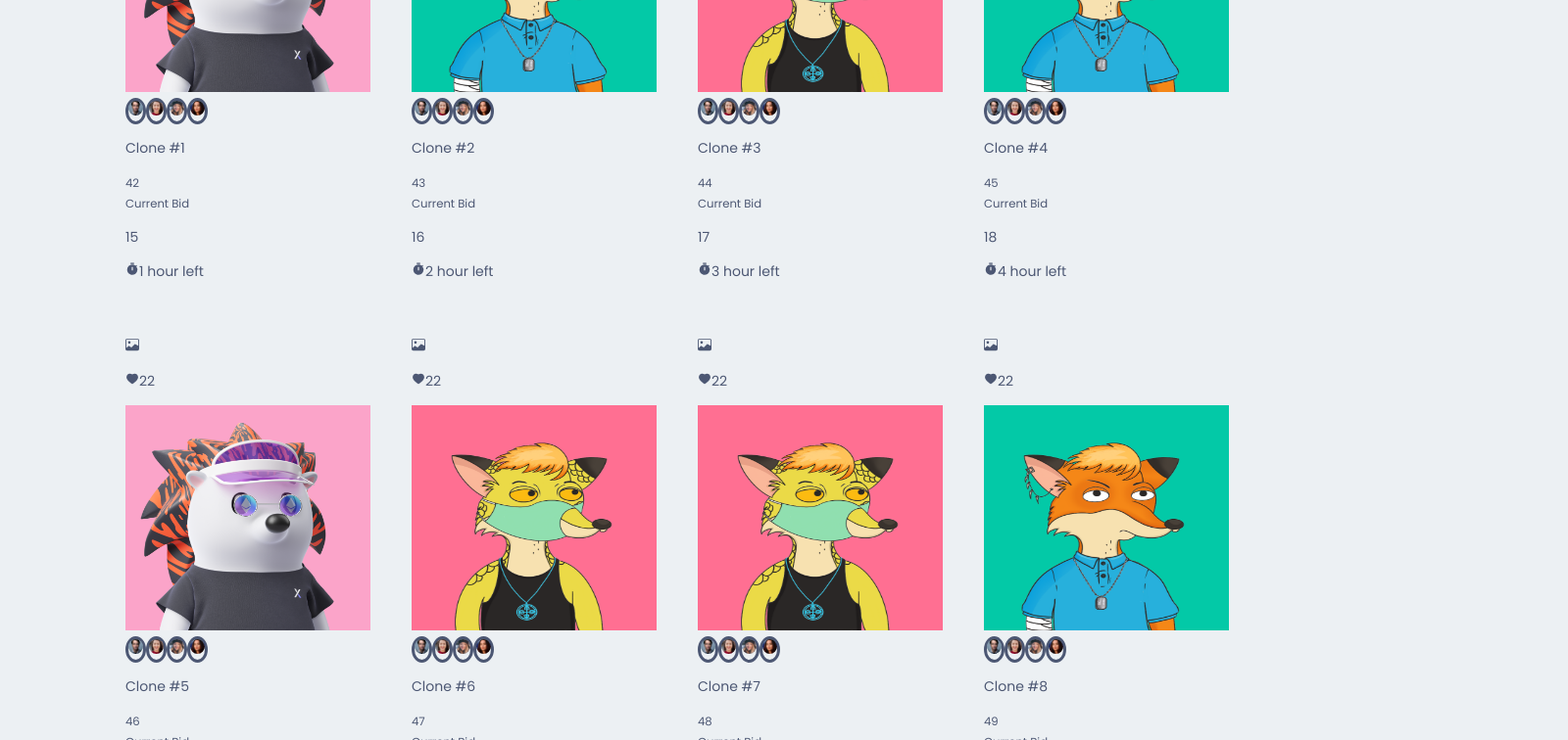
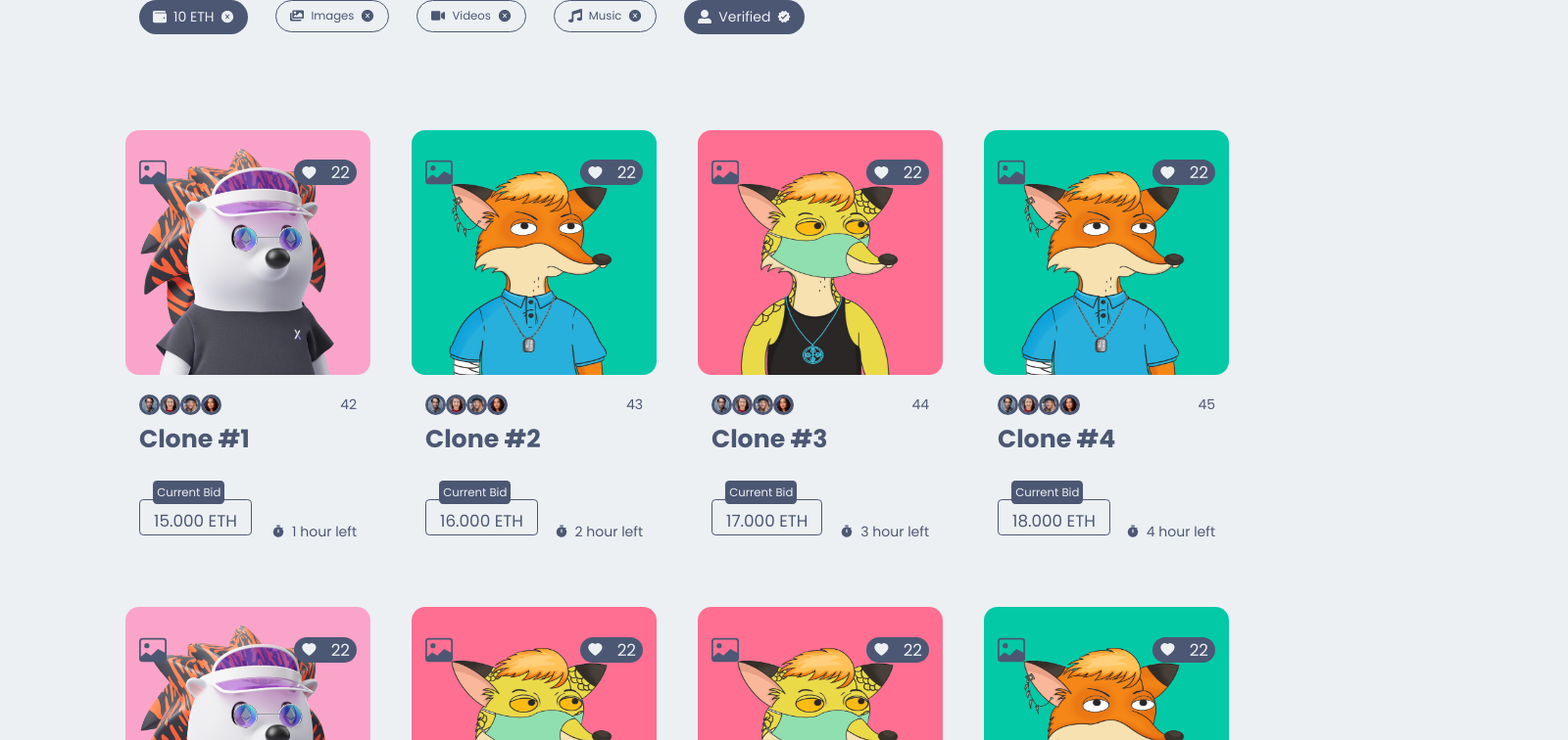
Before and after one commit to feliciahmq/nft-marketplace, a Next.js app in the folder frontend/: page /collection in a window 1280 px wide. Shown: the part 1100-1856 px from the top of the page at 98% size, 1600 px wide, since content can reach past the window. Built offline with nearby package versions, Linux system fonts and the light colour scheme.

Commit message:
edit collection page

```diff
--- a/frontend/collectionPage/Banner/Banner.module.css
+++ b/frontend/collectionPage/Banner/Banner.module.css
@@ -1,3 +1,9 @@
+.banner {
+  width: 100%;
+  max-width: 100%;
+  height: auto;
+  overflow: hidden;
+}
 .banner_img_mobile {
   display: none;
 }
--- a/frontend/collectionPage/NFTCardTwo/NFTCardTwo.jsx
+++ b/frontend/collectionPage/NFTCardTwo/NFTCardTwo.jsx
@@ -42,8 +42,9 @@ const NFTCardTwo = ({ NFTData }) => {
               src={el}
               alt='NFT'
               width={250}
-              height={230}
+              height={250}
               objectFit='cover'
+              className={Style.NFTCardTwo_box_img_img}
             />
           </div>
 
@@ -58,7 +59,7 @@ const NFTCardTwo = ({ NFTData }) => {
           <div className={Style.NFTCardTwo_box_price}>
             <div className={Style.NFTCardTwo_box_price_box}>
               <small>Current Bid</small>
-              <p>1{i + 5}</p>
+              <p>1{i + 5}.000 ETH</p>
             </div>
             <p className={Style.NFTCardTwo_box_price_stock}>
               <MdTimer />
--- a/frontend/collectionPage/NFTCardTwo/NFTCardTwo.module.css
+++ b/frontend/collectionPage/NFTCardTwo/NFTCardTwo.module.css
@@ -4,6 +4,7 @@
   display: grid;
   grid-template-columns: repeat(4, 1fr);
   gap: 3rem;
+  margin-bottom: 10rem;
 }
 
 .NFTCardTwo_box {
@@ -13,9 +14,109 @@
   border-radius: 1rem;
 }
 
-@media screen and (max-wdith: 35em) {
+.NFTCardTwo_box:hover {
+  box-shadow: var(--box-shadow);
+}
+
+.NFTCardTwo_box_like {
+  padding: 1rem;
+  grid-column: 1 / -1;
+  grid-row: 1 / -1;
+  z-index: 111111;
+}
+
+.NFTCardTwo_box_like_box_box {
+  display: flex;
+  align-items: center;
+  justify-content: space-between;
+}
+
+.NFTCardTwo_box_like_box_box_icon {
+  color: var(--icons-color);
+  font-size: 2rem;
+}
+
+.NFTCardTwo_box_like_box_box p {
+  display: flex;
+  align-items: center;
+  gap: 1rem;
+  font-size: 1.2rem;
+  background-color: var(--icons-color);
+  color: var(--main-bg-color);
+  border-radius: 2rem;
+  padding: 0 .5rem;
+}
+
+.NFTCardTwo_box_img {
+  grid-column: 1 / -1;
+  grid-row: 1 / -1;
+}
+
+.NFTCardTwo_box_img_img {
+  border-radius: 1rem;
+}
+
+.NFTCardTwo_box_info {
+  display: flex;
+  justify-content: space-between;
+  padding: 1rem;
+}
+
+.NFTCardTwo_box_info_left {
+  line-height: 0;
+}
+
+.NFTCardTwo_box_info small {
+  font-size: 1rem;
+}
+
+.NFTCardTwo_box_info_left p {
+  font-size: 1.8rem;
+  font-weight: 700;
+}
+
+.NFTCardTwo_box_price {
+  display: flex;
+  justify-content: space-between;
+  align-items: flex-end;
+  line-height: 0;
+  padding: 1rem;
+}
+
+.NFTCardTwo_box_price_box p {
+  border: 1px solid var(--icons-color);
+  padding: 1.5rem 1rem 1rem 1rem;
+  font-size: 1.2rem;
+  margin-top: .5rem;
+  border-radius: .3rem;
+}
+
+.NFTCardTwo_box_price_box small {
+  background-color: var(--icons-color);
+  color: var(--main-bg-color);
+  padding: .3rem;
+  border-radius: .3rem;
+  margin-left: 1rem;
+}
+
+.NFTCardTwo_box_price_stock {
+  display: flex;
+  align-items: center;
+  gap: .5rem;
+  font-size: 1rem;
+}
+
+@media screen and (max-width: 35em) {
   .NFTCardTwo {
     width: 90%;
     grid-template-columns: 1fr;
   }
 }
+
+@media screen and (min-width: 768px)
+and (max-width: 1024px) {
+  .NFTCardTwo {
+    width: 90%;
+    grid-template-columns: repeat(2, 1fr);
+  }
+}
--- a/frontend/pages/collection.js
+++ b/frontend/pages/collection.js
@@ -21,8 +21,8 @@ const collection = () => {
     <div className={Style.collection}>
       <Banner bannerImage={images.creatorbackground1} />
       <CollectionProfile />
+      <Filter />
       <NFTCardTwo NFTData={collectionArray} />
-      <Filter />
       <Slider />
       <Brand />
     </div>
```
